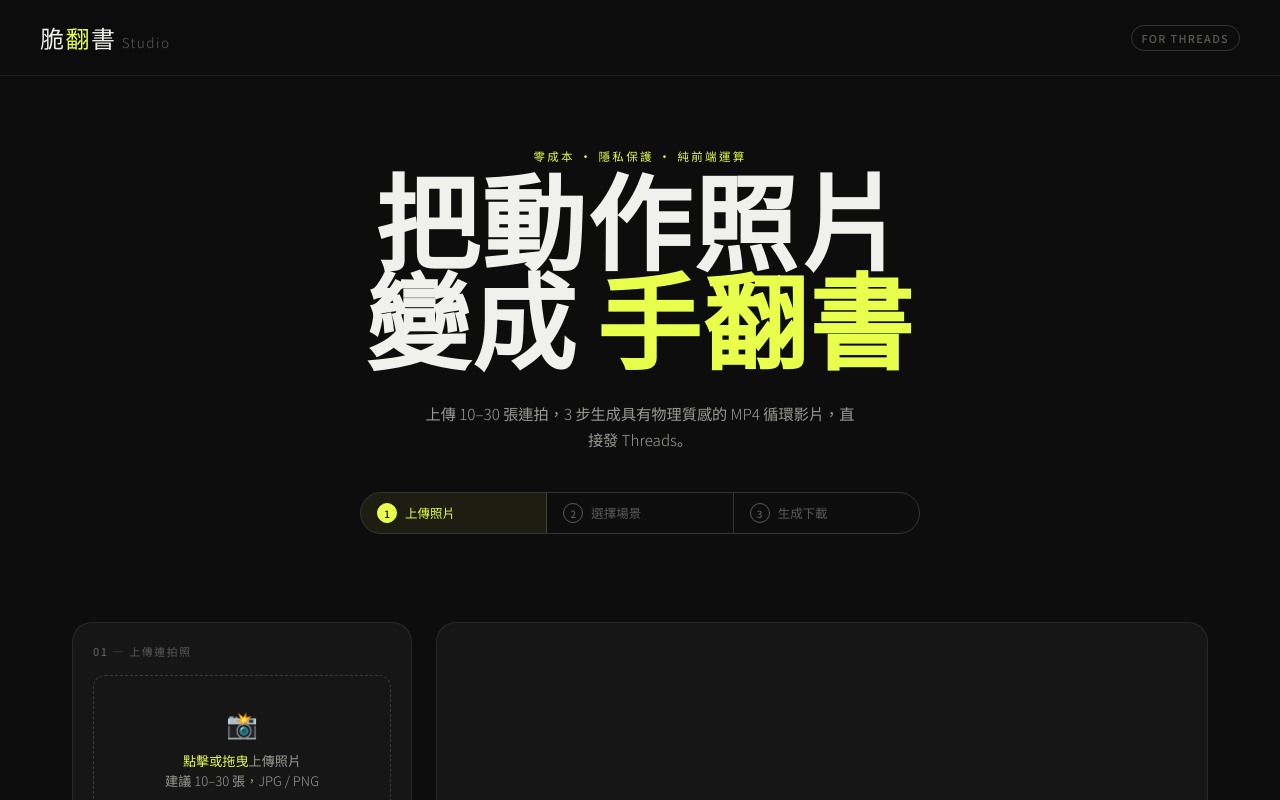
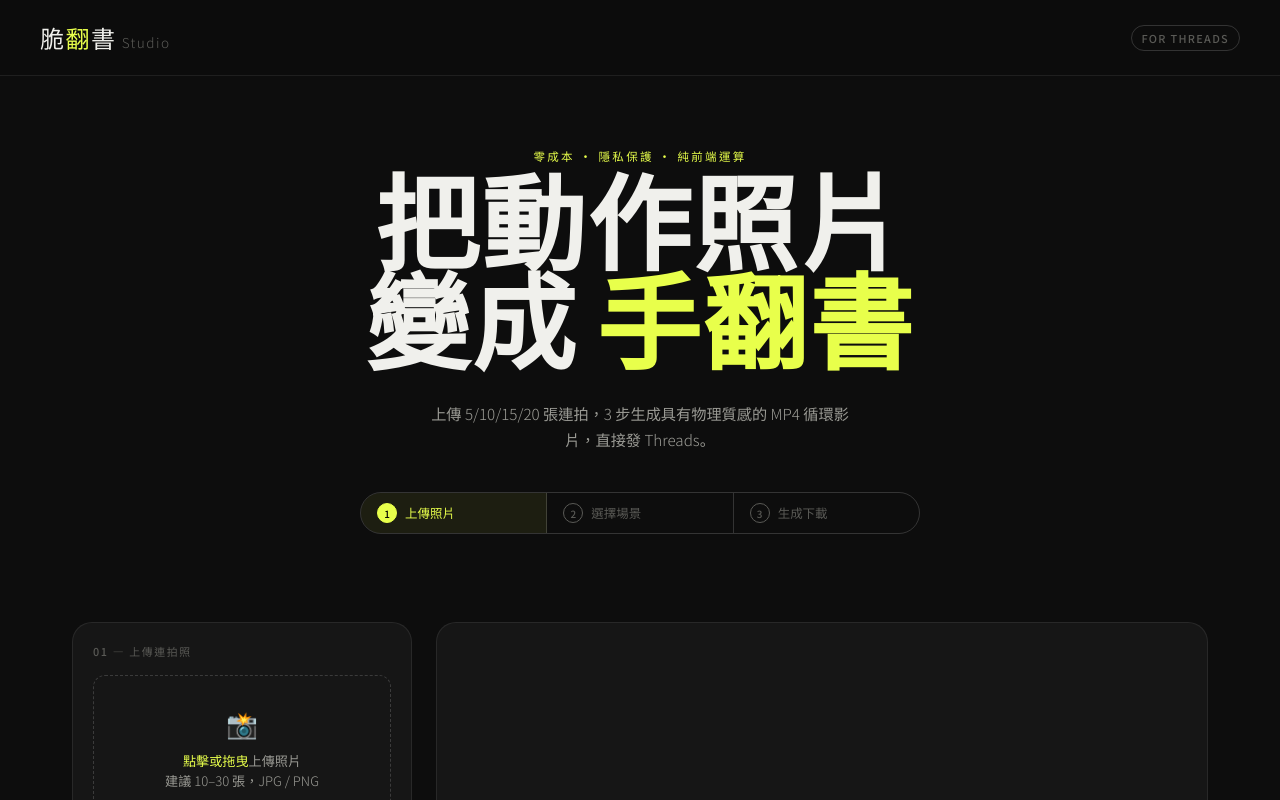
Before and after one commit to Laison-mmm/flipbook-studio, a website with bundled scripts: page index.html in a window 1280 px wide. Shown: the top 800 px of the page. Built offline with nearby package versions, Linux system fonts and the light colour scheme.

Commit message:
Update index.html

```diff
--- a/index.html
+++ b/index.html
@@ -18,7 +18,7 @@
   <section class="hero">
     <p class="hero-eyebrow">零成本 · 隱私保護 · 純前端運算</p>
     <h1 class="hero-title">把動作照片<br>變成 <em>手翻書</em></h1>
-    <p class="hero-desc">上傳 10–30 張連拍，3 步生成具有物理質感的 MP4 循環影片，直接發 Threads。</p>
+    <p class="hero-desc">上傳 5/10/15/20 張連拍，3 步生成具有物理質感的 MP4 循環影片，直接發 Threads。</p>
     <div class="steps-bar">
       <div class="step-item active" data-step="1"><div class="step-num">1</div><span>上傳照片</span></div>
       <div class="step-item" data-step="2"><div class="step-num">2</div><span>選擇場景</span></div>
```
